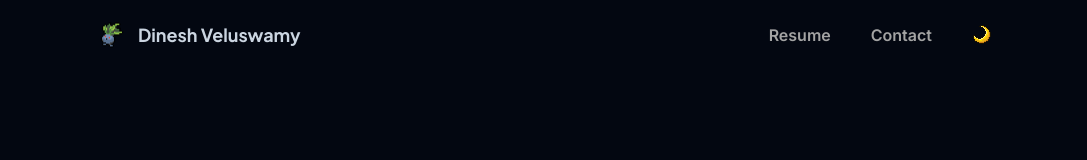
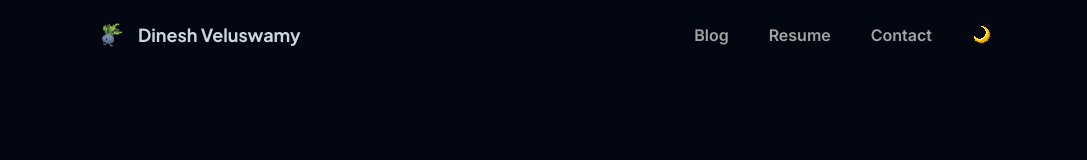
Before and after one commit to thatcatfromspace/portfolio-v2, a React (Vite) app: page / in a window 1280 px wide. Shown: the top 160 px of the page, without its empty margins (96-1183 px from the left). Built offline with nearby package versions, Linux system fonts and the light colour scheme.

Commit message:
add link to blog

```diff
--- a/src/landing.tsx
+++ b/src/landing.tsx
@@ -52,6 +52,11 @@ export const Landing = () => {
             <p>Dinesh Veluswamy</p>
           </div>
           <div className="flex items-center gap-x-10 font-semibold text-neutral-400">
+            <a href="https://dinesh-veluswamy-blog.vercel.app" target="_blank">
+              <span className="hidden cursor-pointer hover:underline active:text-slate-300 sm:flex">
+                Blog
+              </span>
+            </a>
             <a href={resume} target="_blank">
               <span className="hidden cursor-pointer hover:underline active:text-slate-300 sm:flex">
                 Resume
```
